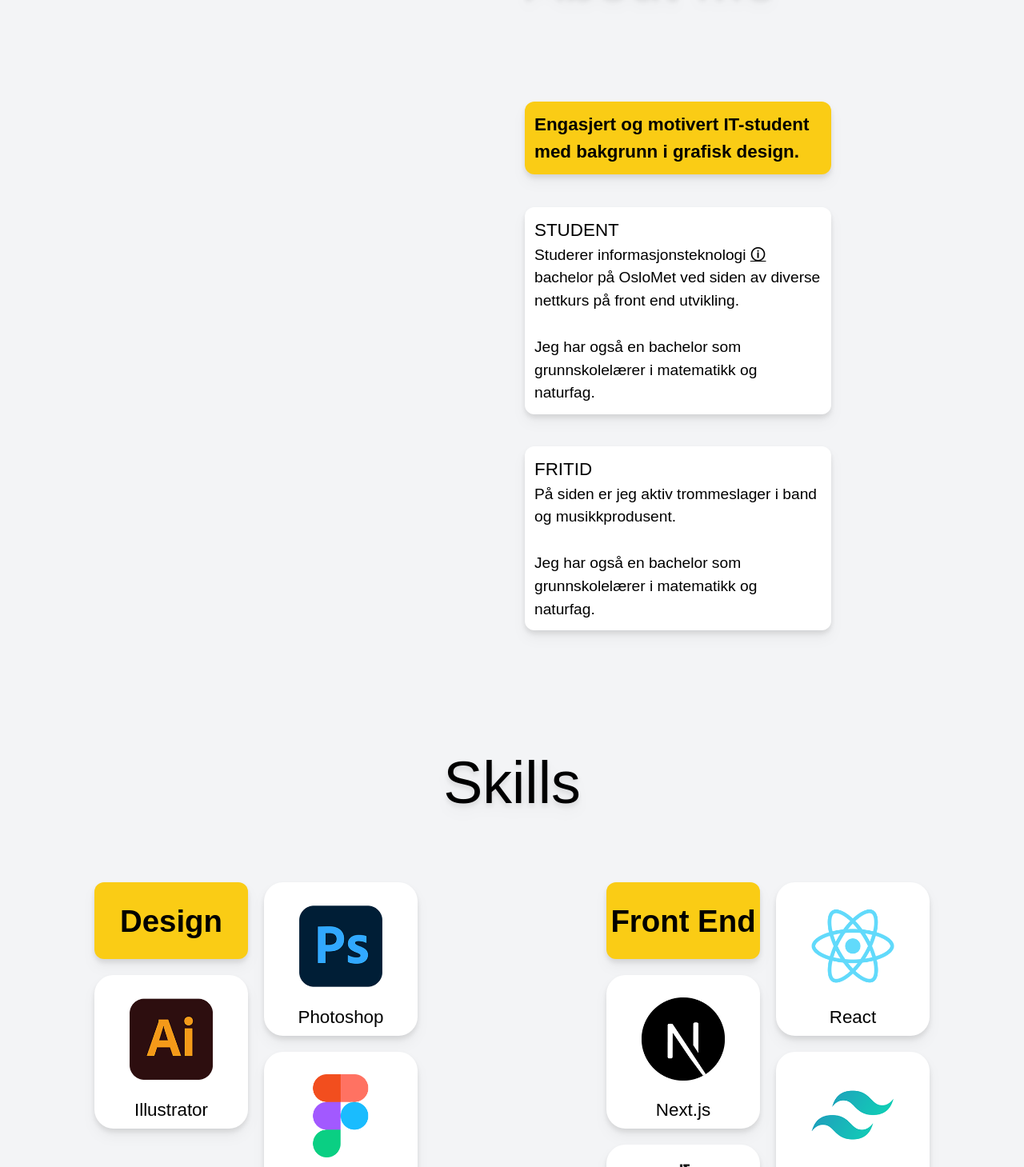
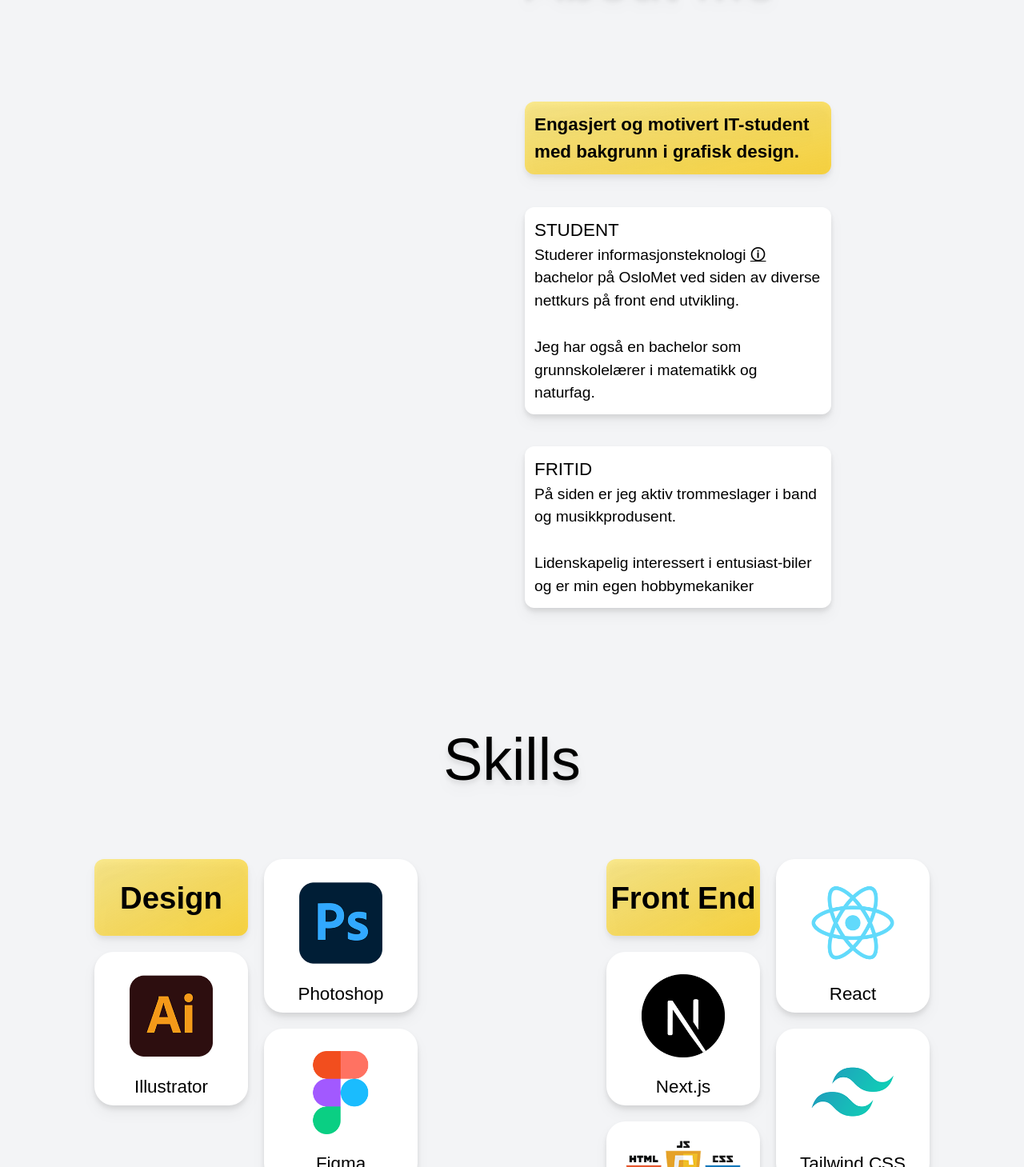
Before and after one commit to rikadr/cv_side_client, a Next.js app: page / in a window 1280 px wide. Shown: the part 971-2430 px from the top of the page at 80% size. Built offline with nearby package versions, Linux system fonts and the light colour scheme.

Commit message:
Typo and animation wiggle

```diff
--- a/components/Tiles/Skills/SkillHeading.js
+++ b/components/Tiles/Skills/SkillHeading.js
@@ -8,7 +8,8 @@ const SkillsHeading = ({heading, children }) => {
   return (
     <div className="h-16 sm:h-24">
         <IntersectEnter>
-          <div className="h-full pt-[0.6rem] sm:pt-5 bg-yellow-400 rounded-xl drop-shadow-lg">
+          <div className="h-full pt-[0.6rem] sm:pt-5 hover:animate-shake
+                          bg-gradient-to-br from-yellow-300/60 to-yellow-400/80 rounded-xl drop-shadow-lg">
             <h2 className="font-titleItal font-semibold text-e sm:text-h text-center"> {children} </h2>
           </div>
         </IntersectEnter>
--- a/components/Tiles/Skills/SkillItem.js
+++ b/components/Tiles/Skills/SkillItem.js
@@ -8,7 +8,7 @@ const SkillItem = ({ type, imgURL, padding }) => {
   return (
     <div className="h-36 sm:h-48">
       <IntersectEnter>
-        <div className="h-full text-b sm:text-c text-center bg-white rounded-3xl drop-shadow-lg p-2 ">
+        <div className="h-full text-b sm:text-c text-center hover:animate-shake bg-white rounded-3xl drop-shadow-lg p-2 ">
           <div className={`w-28 sm:w-36 h-28 sm:h-36 m-auto p-${padding} -translate-y-2 sm:-translate-y-0`}>
 
               <img src={`images/skillLogos/${imgURL}.png`} /></div>
--- a/components/Tiles/Skills/SkillItem2Lines.js
+++ b/components/Tiles/Skills/SkillItem2Lines.js
@@ -8,7 +8,7 @@ const SkillItem2Lines = ({ type, imgURL, padding }) => {
   return (
     <div className="h-36 sm:h-48">
       <IntersectEnter>
-        <div className="h-full text-b sm:text-c text-center bg-white rounded-3xl drop-shadow-lg p-2 ">
+        <div className="h-full text-b sm:text-c text-center hover:animate-shake bg-white rounded-3xl drop-shadow-lg p-2 ">
           <div className={`w-28 sm:w-36 h-28 sm:h-36 m-auto p-${padding} -translate-y-5 sm:-translate-y-4`}>
 
               <img src={`images/skillLogos/${imgURL}.png `} /></div>
--- a/components/Tiles/TileAboutYellow.js
+++ b/components/Tiles/TileAboutYellow.js
@@ -2,7 +2,7 @@ import React, { useRef, Children } from "react";
 
 const TileAboutYellow = ({ children }) => {
     return (
-        <div className="p-3 rounded-xl drop-shadow-lg text-b sm:text-c font-semibold bg-yellow-400 ">
+        <div className="p-3 rounded-xl drop-shadow-lg text-b sm:text-c font-semibold bg-gradient-to-br from-yellow-300/60 to-yellow-400/80 ">
            {children}
         </div>
     );
--- a/pages/index.js
+++ b/pages/index.js
@@ -101,8 +101,7 @@ export default function Home() {
                 </p>
                 <br />
                 <p>
-                  Jeg har også en bachelor som grunnskolelærer i matematikk og
-                  naturfag.
+                  Lidenskapelig interessert i entusiast-biler og er min egen hobbymekaniker
                 </p>
               </TileAbout>
             </Tile>
--- a/tailwind.config.js
+++ b/tailwind.config.js
@@ -78,6 +78,7 @@ module.exports = {
         exit: "exit 0.3s ease-in-out forwards",
         float1: "float1 15s ease-in-out infinite",
         float2: "float1 17s ease-in-out infinite",
+        shake: "shake 0.1s ease-in-out forwards",
       },
       keyframes: {
         beat: {
@@ -118,6 +119,12 @@ module.exports = {
           "66%": { transform: "translateY(15%) translateX(10%) scale(96%)" },
           "100%": { transform: "translateY(0%) translateX(0%) scale(100%)", backdropFilter: "blur(3px)" },
         },
+        shake: {
+          "0%": { transform: "rotatez(0deg)"},
+          "30%": { transform: "rotatez(2deg)" },
+          "70%": { transform: "rotatez(-2deg)" },
+          "100%": { transform: "rotatez(0deg)" },
+        },
       },
     },
 
```
